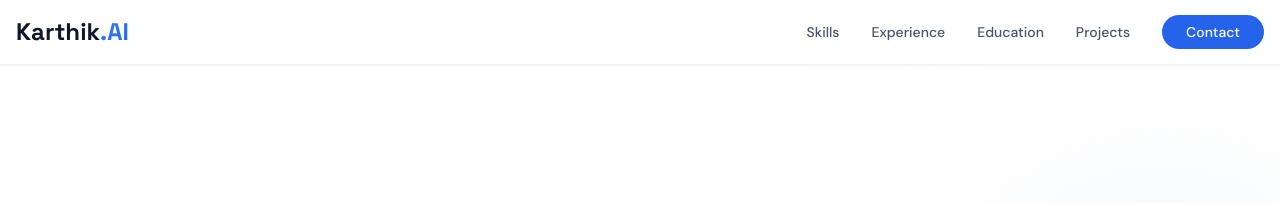
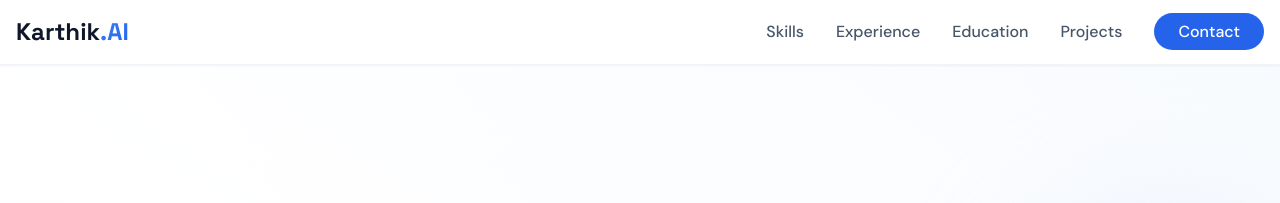
Before and after one commit to karthik65432/karthik65432.github.io, a Jekyll site: the page built from index.md, in a window 1280 px wide. Shown: the top 203 px of the page. Built offline with Jekyll 4.4.1, drawn with Linux system fonts in a browser that asks for light colours; nearby versions of some CDN libraries.

Commit message:
Increase nav font size and add subtle pastel gradient to hero section

```diff
--- a/_includes/navbar.html
+++ b/_includes/navbar.html
@@ -7,7 +7,7 @@
       </a>
 
       <!-- Navigation -->
-      <ul class="hidden md:flex gap-8 text-sm font-medium">
+      <ul class="hidden md:flex gap-8 text-base font-medium">
         <li><a class="text-slate-600 hover:text-brand-600 transition-colors" href="#skills">Skills</a></li>
         <li><a class="text-slate-600 hover:text-brand-600 transition-colors" href="#experience">Experience</a></li>
         <li><a class="text-slate-600 hover:text-brand-600 transition-colors" href="#education">Education</a></li>
--- a/index.md
+++ b/index.md
@@ -4,7 +4,13 @@ title: "Karthik K — GenAI Engineer · Product Manager · Design Thinker"
 ---
 
 <!-- Hero Section - Side by Side Layout -->
-<section class="min-h-screen flex items-center py-20 px-4">
+<section class="min-h-screen flex items-center py-20 px-4 relative overflow-hidden">
+  <!-- Subtle Pastel Gradient Background -->
+  <div class="absolute inset-0 -z-10">
+    <div class="absolute top-0 right-0 w-full h-full bg-gradient-to-bl from-blue-50/40 via-transparent to-transparent"></div>
+    <div class="absolute bottom-0 left-0 w-full h-full bg-gradient-to-tr from-purple-50/30 via-transparent to-transparent"></div>
+  </div>
+
   <div class="max-w-7xl mx-auto w-full">
     <div class="grid lg:grid-cols-2 gap-12 lg:gap-20 items-center">
 
```
